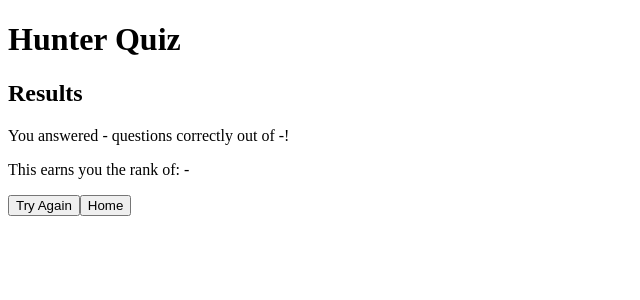
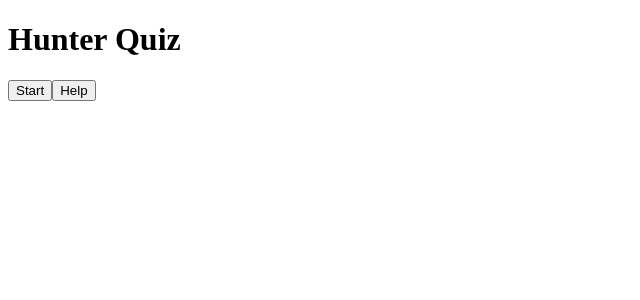
Before and after one commit to heathornJ/hunterquiz, a React (Create React App) app: page / in a window 1280 px wide. Shown: the top 300 px of the page, without its empty margins (0-640 px from the left). Built offline with nearby package versions, Linux system fonts and the light colour scheme.

Commit message:
Add 'See Results' button to quiz when all questions are answered to display ResultScreen component

```diff
--- a/src/App.js
+++ b/src/App.js
@@ -11,7 +11,8 @@ function App() {
   const navigationHandlers = {
     home: () => navigateTo('home'),
     start: () => navigateTo('start'),
-    help: () => navigateTo('help')
+    help: () => navigateTo('help'),
+    result: () => navigateTo('result')
   }
 
   /* Switch to determine which Screen component should be displayed, passes relevant setState through as props for the buttons within that screen */
@@ -22,7 +23,7 @@ function App() {
       case "help":
         return <HelpScreen onHome={navigationHandlers.home}/>;
       case "start":
-        return <QuizScreen onHome={navigationHandlers.home}/>;
+        return <QuizScreen onHome={navigationHandlers.home} onResult={navigationHandlers.result}/>;
       case "result":
         return <ResultScreen onStart={navigationHandlers.start} onHome={navigationHandlers.home}/>;
       default:
--- a/src/components/QuizScreen.js
+++ b/src/components/QuizScreen.js
@@ -56,6 +56,7 @@ function QuizScreen (props) {
             <div className='nav-buttons'>
                 {/* Only renders the NextButton component if the showNextButton true & it is not the final question. Prevents the user from moving to the next question without selecting an answer first */}
                 {showNextButton && questionIndex < questions.length - 1 ? <NextButton currentIndex={questionIndex} setIndex={setQuestionIndex} arrayLength={questions.length} setShowNextButton={setShowNextButton} setButtonDisabled={setButtonDisabled}/> : ""}
+                {showNextButton && questionIndex == questions.length -1 ? <button onClick={props.onResult}>See Results</button> : ""}
             </div>
         </div>
     )
--- a/src/hooks/useNavigation.js
+++ b/src/hooks/useNavigation.js
@@ -1,7 +1,7 @@
 import { useState } from "react";
 
 /* Set initialScreen to home when testing is finished */
-function useNavigation(initialScreen = 'result') {
+function useNavigation(initialScreen = 'home') {
     /* Sets what screen component is currently displayed */
     const [screen, setScreen] = useState(initialScreen);
 
```
